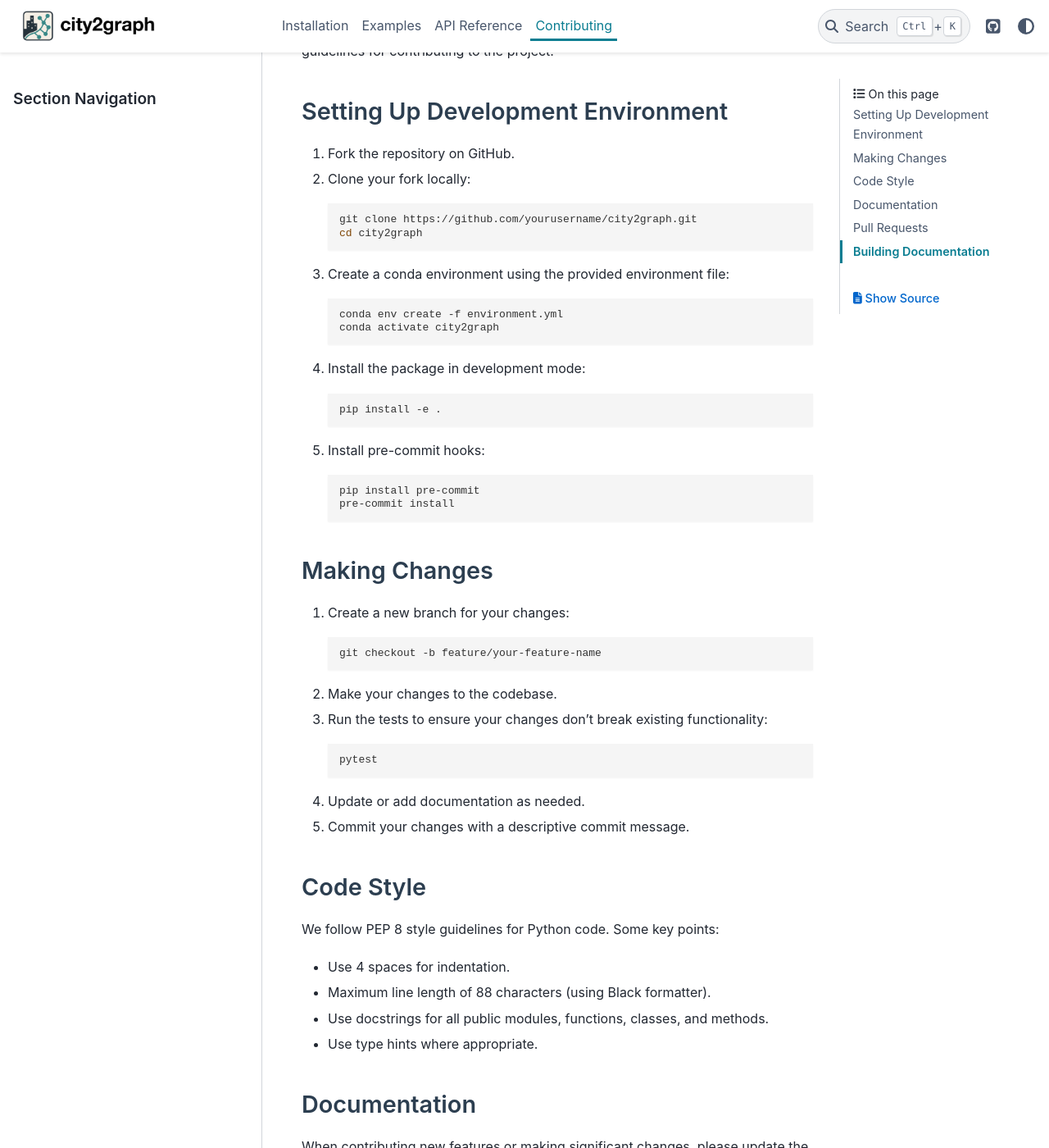
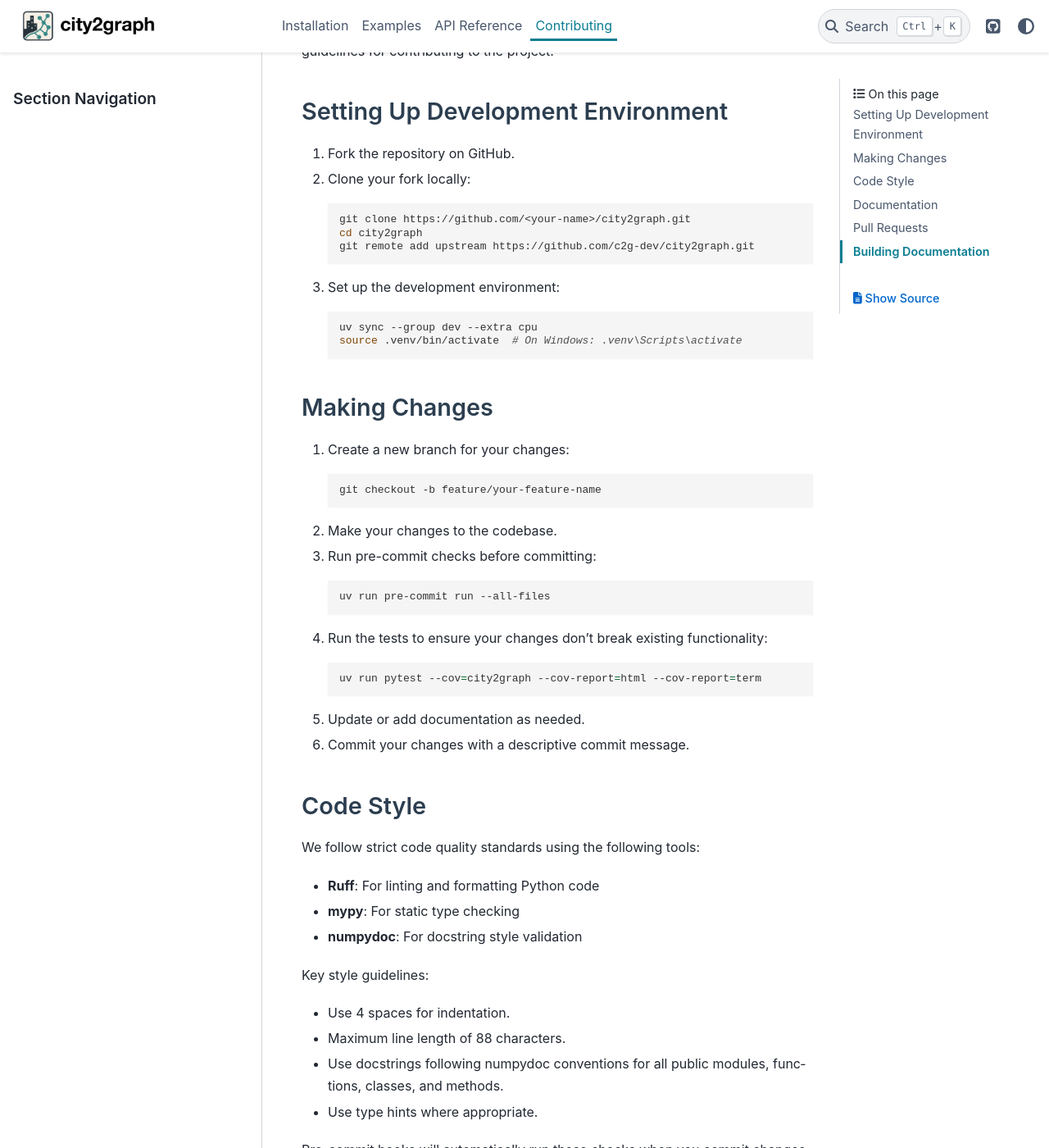
Before and after one commit to yu-ta-sato/city2graph, a Sphinx documentation site: the page built from docs/source/contributing.rst, in a window 1280 px wide and 1400 px high, scrolled down 274 px. Shown: the whole window at 82% size. Built offline with Sphinx 7.4.7 and the PyData theme 0.15.4, drawn with Linux system fonts in a browser that asks for light colours; pages that are not in the unit, such as notebooks, are missing from menus; some of the changed text lies outside the part shown.

Commit message:
DOC: update documents with correction and improved readability

```diff
--- a/docs/source/contributing.rst
+++ b/docs/source/contributing.rst
@@ -12,28 +12,16 @@ Setting Up Development Environment
 
    .. code-block:: bash
 
-       git clone https://github.com/yourusername/city2graph.git
+       git clone https://github.com/<your-name>/city2graph.git
        cd city2graph
+       git remote add upstream https://github.com/c2g-dev/city2graph.git
 
-3. Create a conda environment using the provided environment file:
+3. Set up the development environment:
 
    .. code-block:: bash
 
-       conda env create -f environment.yml
-       conda activate city2graph
-
-4. Install the package in development mode:
-
-   .. code-block:: bash
-
-       pip install -e .
-
-5. Install pre-commit hooks:
-
-   .. code-block:: bash
-
-       pip install pre-commit
-       pre-commit install
+       uv sync --group dev --extra cpu
+       source .venv/bin/activate  # On Windows: .venv\Scripts\activate
 
 Making Changes
 -------------
@@ -45,24 +33,39 @@ Making Changes
        git checkout -b feature/your-feature-name
 
 2. Make your changes to the codebase.
-3. Run the tests to ensure your changes don't break existing functionality:
+
+3. Run pre-commit checks before committing:
 
    .. code-block:: bash
 
-       pytest
+       uv run pre-commit run --all-files
 
-4. Update or add documentation as needed.
-5. Commit your changes with a descriptive commit message.
+4. Run the tests to ensure your changes don't break existing functionality:
+
+   .. code-block:: bash
+
+       uv run pytest --cov=city2graph --cov-report=html --cov-report=term
+
+5. Update or add documentation as needed.
+6. Commit your changes with a descriptive commit message.
 
 Code Style
 ---------
 
-We follow PEP 8 style guidelines for Python code. Some key points:
+We follow strict code quality standards using the following tools:
+
+* **Ruff**: For linting and formatting Python code
+* **mypy**: For static type checking
+* **numpydoc**: For docstring style validation
+
+Key style guidelines:
 
 * Use 4 spaces for indentation.
-* Maximum line length of 88 characters (using Black formatter).
-* Use docstrings for all public modules, functions, classes, and methods.
+* Maximum line length of 88 characters.
+* Use docstrings following numpydoc conventions for all public modules, functions, classes, and methods.
 * Use type hints where appropriate.
+
+Pre-commit hooks will automatically run these checks when you commit changes.
 
 Documentation
 ------------
@@ -93,18 +96,24 @@ Building Documentation
 
 To build and preview the documentation locally:
 
-1. Create and activate the documentation environment:
+1. Create and activate a virtual environment with uv:
 
    .. code-block:: bash
 
-       conda env create -f docs_environment.yml
-       conda activate city2graph_docs
+       uv venv docs-env
+       source docs-env/bin/activate  # On Windows: docs-env\Scripts\activate
 
-2. Build the documentation:
+2. Install documentation dependencies:
+
+   .. code-block:: bash
+
+       uv pip install -e ".[docs]"
+
+3. Build the documentation:
 
    .. code-block:: bash
 
        cd docs
        make html
 
-3. Open ``docs/build/html/index.html`` in your browser to view the documentation.
+4. Open ``docs/build/html/index.html`` in your browser to view the documentation.
```
Also changed, not shown: README.md (+42 -5 lines), 6 other files.
